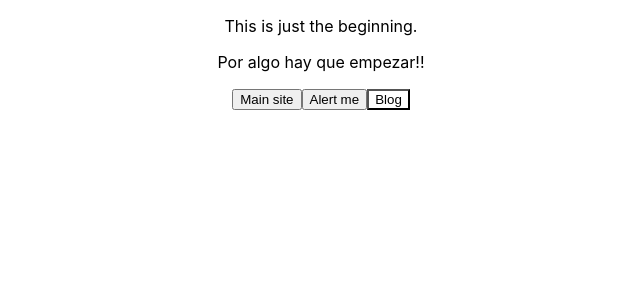
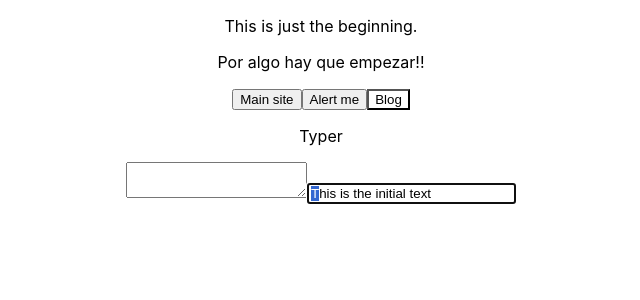
Before and after one commit to fjrois/typer, a React (Create React App) app: page / in a window 1280 px wide. Shown: the top 300 px of the page, without its empty margins (319-959 px from the left). Built offline with nearby package versions, Linux system fonts and the light colour scheme.

Commit message:
Adde Typer component to App

```diff
--- a/src/App.js
+++ b/src/App.js
@@ -1,6 +1,7 @@
 import './App.css';
 import Blog from './components/Blog';
 import FirstComponent from './components/FirstComponent';
+import Typer from './components/Typer';
 import React from 'react';
 
 class App extends React.Component {
@@ -24,6 +25,7 @@ class App extends React.Component {
           showHideBlog={this.showHideBlog}
         />
         {this.state.isBlogDisplayed ? <Blog /> : null}
+        <Typer />
       </div>
     );
   }
```
